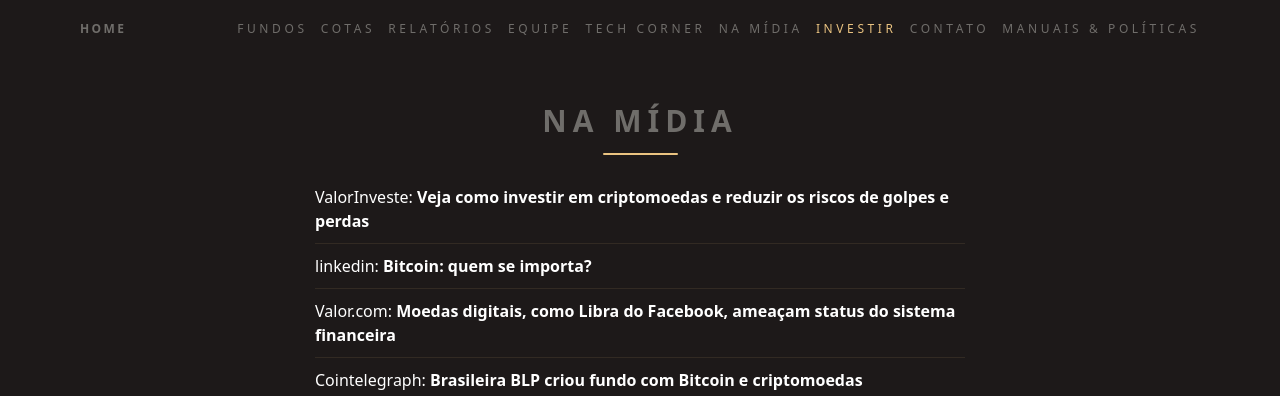
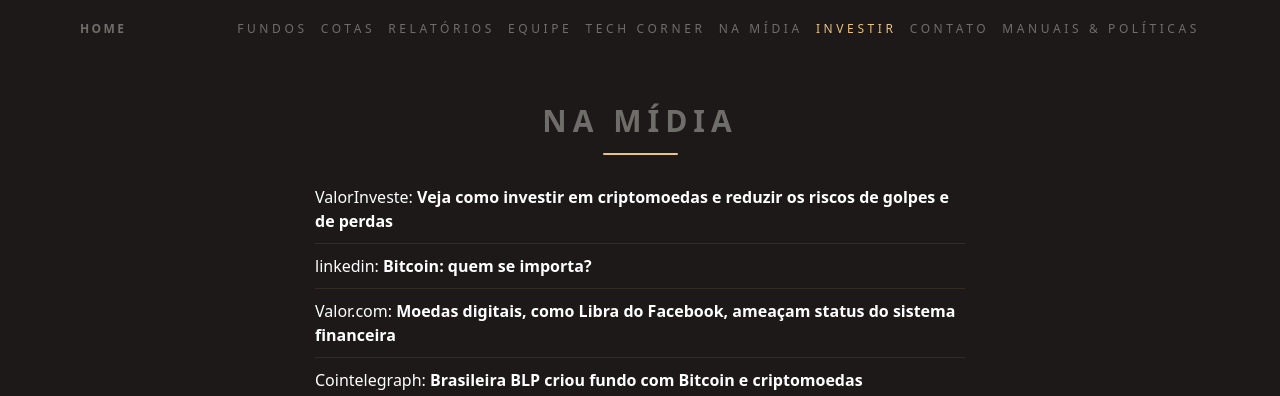
Before and after one commit to ateliedetemas/blpcrypto, a Jekyll site: the page built from _pages/na-midia.md, in a window 1280 px wide. Shown: the top 396 px of the page. Built offline with Jekyll 4.4.1, drawn with Linux system fonts in a browser that asks for light colours.

```diff
--- a/_pages/na-midia.md
+++ b/_pages/na-midia.md
@@ -3,7 +3,7 @@ lang: pt
 layout: page
 title: Na Mídia
 ---
-| [ValorInveste: **Veja como investir em criptomoedas e reduzir os riscos de golpes e perdas**](https://valorinveste.globo.com/mercados/cripto/noticia/2019/10/25/veja-como-investir-em-criptomoedas-e-reduzir-o-risco-de-golpes-e-perdas.ghtml)
+| [ValorInveste: **Veja como investir em criptomoedas e reduzir os riscos de golpes e de perdas**](https://valorinveste.globo.com/mercados/cripto/noticia/2019/10/25/veja-como-investir-em-criptomoedas-e-reduzir-o-risco-de-golpes-e-perdas.ghtml)
 | [linkedin: **Bitcoin: quem se importa?**](https://www.linkedin.com/pulse/bitcoin-quem-se-importa-nicholas-gon%25C3%25A7alves-sacchi/)
 | [Valor.com: **Moedas digitais, como Libra do Facebook, ameaçam status do sistema financeira**](http://www.valor.com.br/cultura/6355697/moedas-digitais-como-libra-do-facebook-ameacam-status-do-sistema-financeiro)
 | [Cointelegraph: **Brasileira BLP criou fundo com Bitcoin e criptomoedas regularizado pela CVM e destinado a investidores do varejo**](https://br.cointelegraph.com/news/brazilian-blp-created-cvm-regularized-bitcoin-and-cryptocurrency-investment-fund-for-retail-investors)
```
